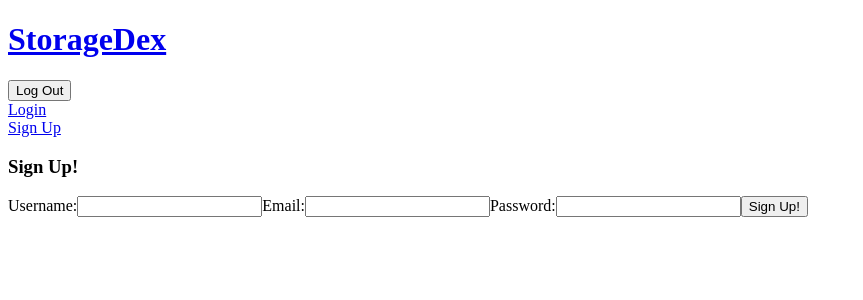
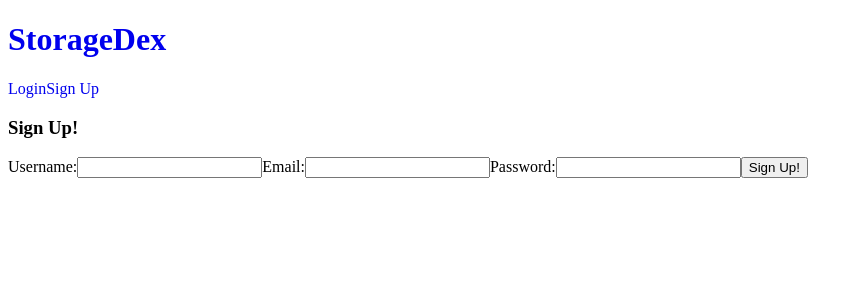
Before and after one commit to Sylverdrake/PerScholasStorageDexFE, a React (Create React App) app: page /signup in a window 1280 px wide. Shown: the top 300 px of the page, without its empty margins (0-863 px from the left). Built offline with nearby package versions, Linux system fonts and the light colour scheme; the HTML template or start-up script is replaced by a standard one.

Commit message:
react now renders login and remains login on refresh

```diff
--- a/src/components/Navbar.jsx
+++ b/src/components/Navbar.jsx
@@ -1,26 +1,38 @@
 import {Link} from 'react-router-dom';
 import { useLogout } from '../hooks/useLogout';
+import { useAuthContext } from '../hooks/useAuthContext';
 const Navbar = () =>
 {
     const {logout} = useLogout();
+    const {user} = useAuthContext();
     const handleClick = () =>
     {
         logout()
     }
 
     return(
+    <header>
         <div className="container">
             <Link to="/">
                 <h1>StorageDex</h1>
             </Link>
-            <div>
-                <button onClick={handleClick}>Log Out</button>
-            </div>
             <nav>
-                <div><Link to='/login'>Login</Link></div>
-                <div><Link to='/signup'>Sign Up</Link></div>
+                {user && (
+                    <div>
+                        <span>{user.username}</span>
+                        <button onClick={handleClick}>Log Out</button>
+                    </div>
+                )}
+
+                {!user && (
+                <div>
+                    <Link to='/login'>Login</Link>
+                    <Link to='/signup'>Sign Up</Link>
+                </div>
+                )}
             </nav>
         </div>
+    </header>
     )
 }
 
--- a/src/context/AuthContext.js
+++ b/src/context/AuthContext.js
@@ -1,4 +1,4 @@
-import { createContext, useReducer } from "react";
+import { createContext, useReducer, useEffect } from "react";
 
 export const AuthContext = createContext()
 
@@ -22,6 +22,15 @@ export const AuthContextProvider = ({children}) =>
         {
         user: null
         })
+//Gets user from local storage, and if user exists, renders user as logged in.
+    useEffect(()=>
+    {
+        const user = JSON.parse(localStorage.getItem('user'))
+        if(user)
+        {
+            dispatch({type: 'LOGIN', payload: user})
+        }
+    }, [])
 
     console.log('AuthContext state:', state)
 
```
